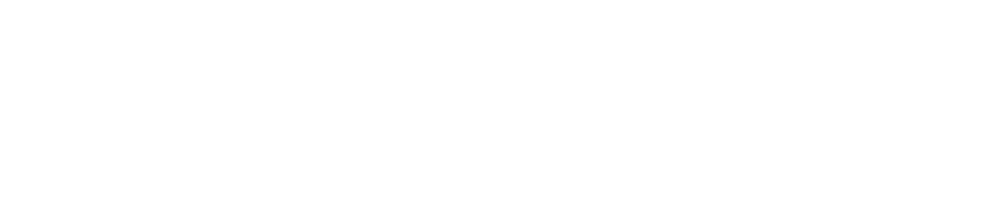
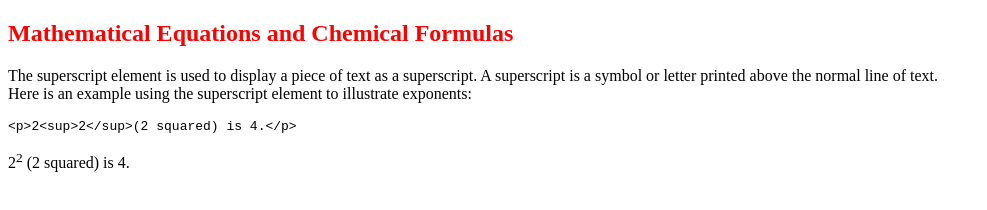
Before and after one commit to simpledimplepopitsquish/SemanticHTML, a plain HTML site: page Lesson_04/index.html in a window 1280 px wide. Shown: the whole page, without its empty margins (0-987 px from the left). Drawn offline with Linux system fonts and the light colour scheme.

Commit message:
Add stylesheet and first section element.

```diff
--- a/Lesson_04/index.html
+++ b/Lesson_04/index.html
@@ -5,8 +5,20 @@
     <meta charset="UTF-8">
     <meta name="viewport" content="width=device-width, initial-scale=1.0">
     <meta http-equiv="X-UA-Compatible" content="ie=edge">
+    <link rel="stylesheet" href="style.css">
     <title>Specialized Semantic Elements</title>
   </head>
   <body>
+    <section>
+        <h2 class="highlight">Mathematical Equations and Chemical Formulas</h2>
+        <p>
+            The superscript element is used to display a piece of text as a superscript.
+            A superscript is a symbol or letter printed above the normal line of text.
+            <br>
+            Here is an example using the superscript element to illustrate exponents:
+            <pre><code>&lt;p&gt;2&lt;sup&gt;2&lt;/sup&gt;(2 squared) is 4.&lt;/p&gt;</code></pre>
+        </p>
+        <p>2<sup>2</sup> (2 squared) is 4.</p>
+    </section>
   </body>
 </html>
--- /dev/null
+++ b/Lesson_04/style.css
@@ -0,0 +1,3 @@
+.highlight {
+    color: red;
+}
```
